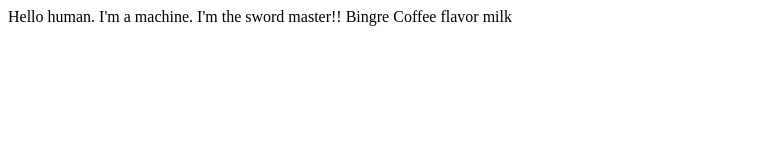
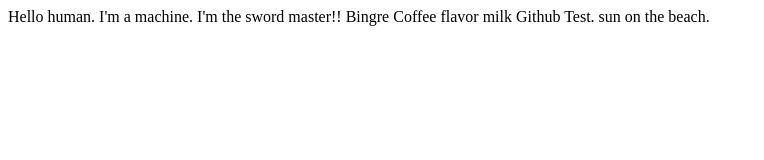
Before and after one commit to kevinOriginal/PecanPi, a plain HTML site: page index.html in a window 1280 px wide. Shown: the whole page, without its empty margins (0-764 px from the left). Drawn offline with Linux system fonts and the light colour scheme.

Commit message:
Add Github Test

```diff
--- a/index.html
+++ b/index.html
@@ -8,6 +8,6 @@
         I'm a machine.
         I'm the sword master!!
         Bingre Coffee flavor milk
-
+        Github Test. sun on the beach.
     </body>
 </html>
```
